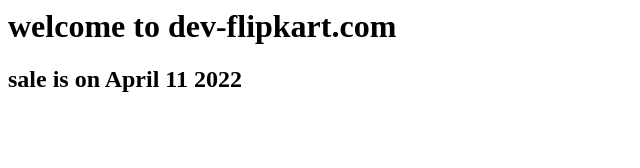
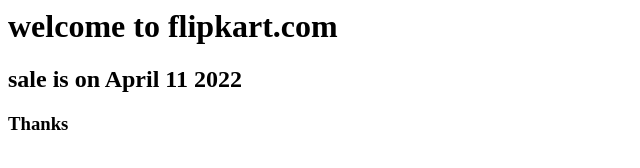
Before and after one commit to ngassaluc/ITtrainning, a plain HTML site: page index.html in a window 1280 px wide. Shown: the whole page, without its empty margins (0-640 px from the left). Drawn offline with Linux system fonts and the light colour scheme.

Commit message:
first commit

```diff
--- a/index.html
+++ b/index.html
@@ -1,2 +1,3 @@
-<h1> welcome to dev-flipkart.com </h1>
+<h1> welcome to flipkart.com </h1>
 <h2> sale is on April 11 2022 </h2>
+<h3> Thanks </h3>
```
Also changed, not shown: 1 other file.
